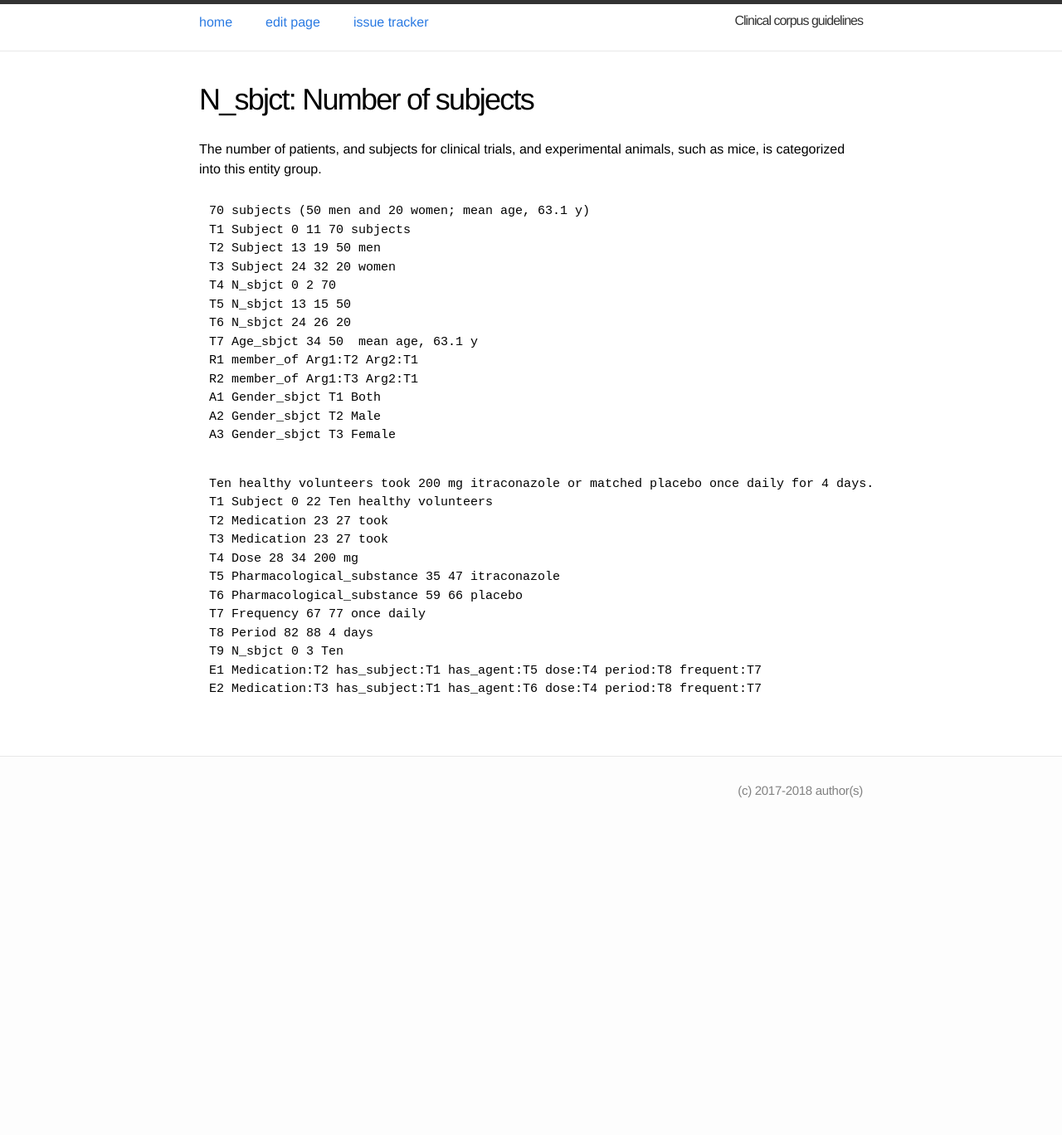
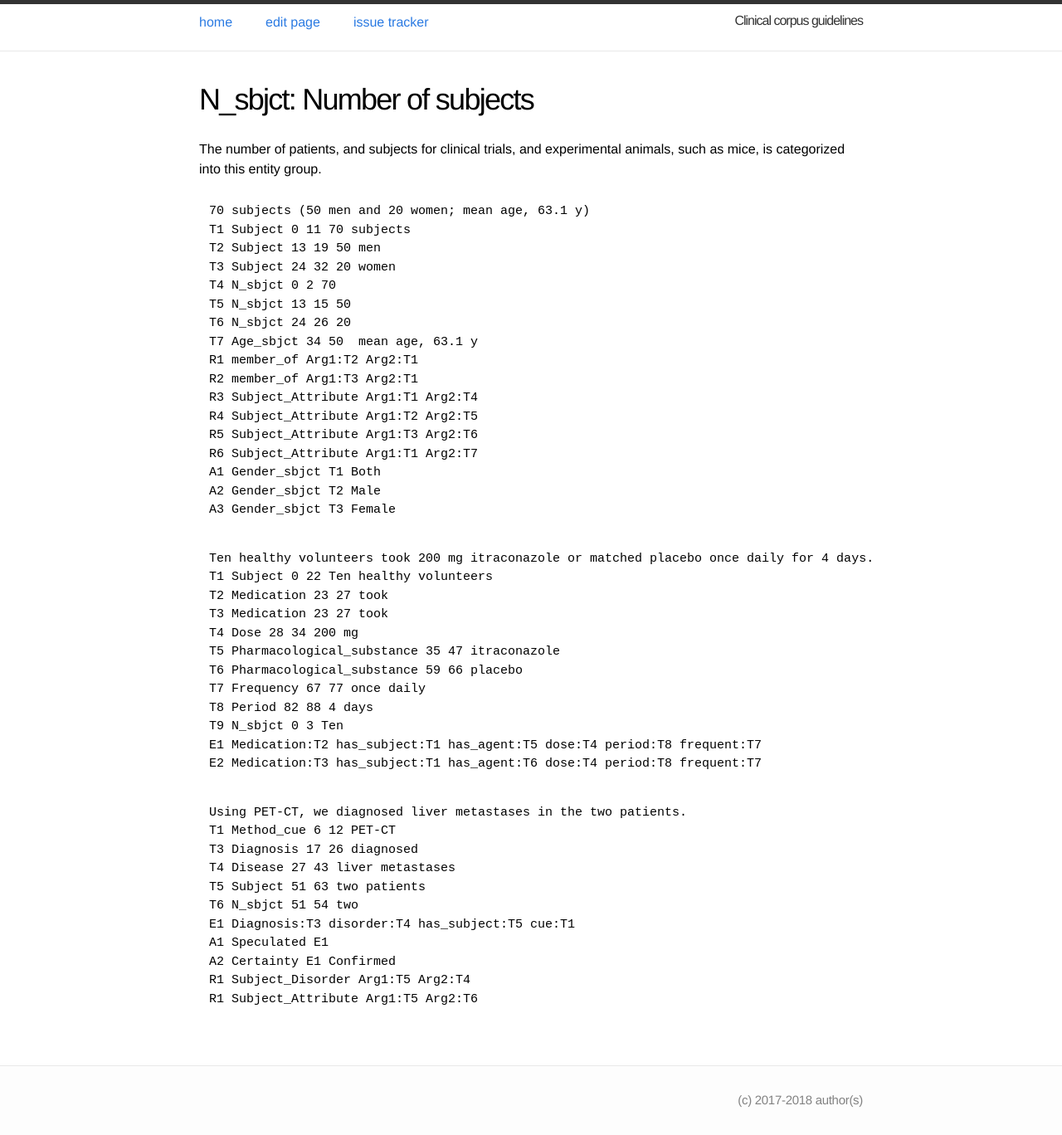
Before and after one commit to ezcatdb/clinicalcorpus-guidelines, a Jekyll site: the page built from _entity/N_sbjct.md, in a window 1280 px wide. Shown: the whole page at 83% size. Built offline with Jekyll 4.4.1, drawn with Linux system fonts in a browser that asks for light colours; before the commit the page ends 994 px from its top, so only the background shows below that.

Commit message:
including relations, Subject_Attribute, in sample sentences in Subject.md, N_sbjct.md & Age_sbjct.md. Correction in sample sentence in Subject_Disorder.md

```diff
--- a/_entity/N_sbjct.md
+++ b/_entity/N_sbjct.md
@@ -4,7 +4,6 @@ title: "N_sbjct"
 shortdef: "Number of subjects"
 order: 8
 ---
-
 
 <!--
 -->
@@ -22,6 +21,10 @@ T6 N_sbjct 24 26 20
 T7 Age_sbjct 34 50  mean age, 63.1 y
 R1 member_of Arg1:T2 Arg2:T1
 R2 member_of Arg1:T3 Arg2:T1
+R3 Subject_Attribute Arg1:T1 Arg2:T4
+R4 Subject_Attribute Arg1:T2 Arg2:T5
+R5 Subject_Attribute Arg1:T3 Arg2:T6
+R6 Subject_Attribute Arg1:T1 Arg2:T7
 A1 Gender_sbjct T1 Both
 A2 Gender_sbjct T2 Male
 A3 Gender_sbjct T3 Female
@@ -41,6 +44,18 @@ T9 N_sbjct 0 3 Ten
 E1 Medication:T2 has_subject:T1 has_agent:T5 dose:T4 period:T8 frequent:T7
 E2 Medication:T3 has_subject:T1 has_agent:T6 dose:T4 period:T8 frequent:T7
 ~~~
-
+~~~ ann
+Using PET-CT, we diagnosed liver metastases in the two patients.
+T1 Method_cue 6 12 PET-CT
+T3 Diagnosis 17 26 diagnosed
+T4 Disease 27 43 liver metastases
+T5 Subject 51 63 two patients
+T6 N_sbjct 51 54 two
+E1 Diagnosis:T3 disorder:T4 has_subject:T5 cue:T1
+A1 Speculated E1
+A2 Certainty E1 Confirmed
+R1 Subject_Disorder Arg1:T5 Arg2:T4
+R1 Subject_Attribute Arg1:T5 Arg2:T6
+~~~
 
 <!-- details -->
```
Also changed, not shown: _entity/Age_sbjct.md (+4 -0 lines), _entity/Subject.md (+18 -1 lines), _relation/Subject_Disorder.md (+1 -0 lines).
